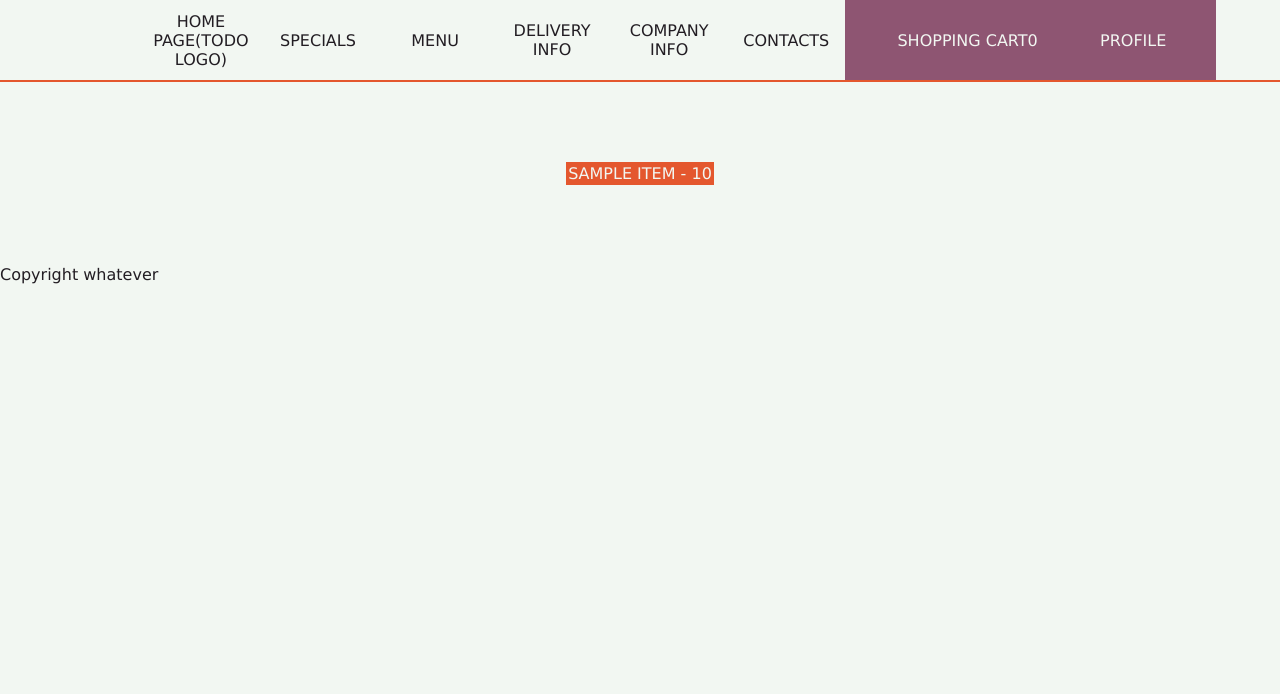
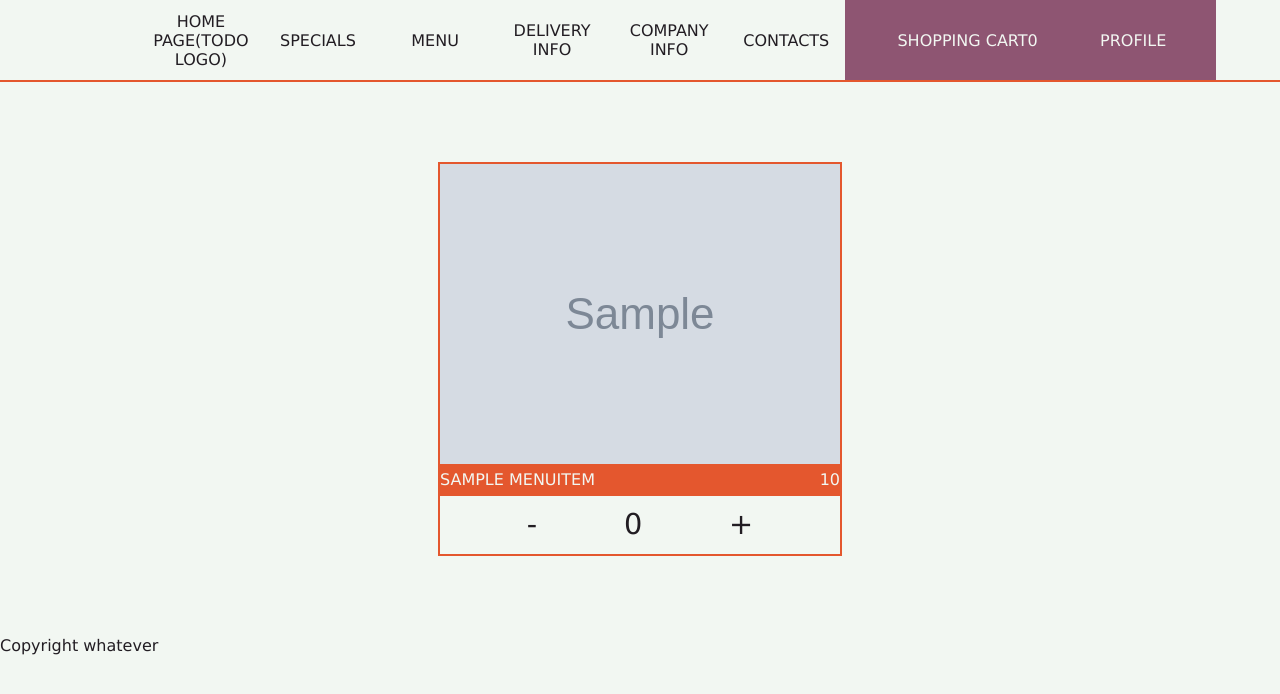
Before and after one commit to LeeRude11/delivery, a Django app: template menu/templates/menu/index.html in a window 1280 px wide. Shown: the top 694 px of the page. Run offline with Django 3.2, Linux system fonts and the light colour scheme; the template is opened without the code that fills it: most values are stand-ins (such as "Sample title", 1, 10 or a date in 2020).

Commit message:
whole new layout

```diff
--- a/menu/templates/menu/index.html
+++ b/menu/templates/menu/index.html
@@ -1,13 +1,42 @@
 {% extends "base.html" %}
 {% block title %}
-  Menu
+Menu
+{% endblock %}
+{% block head %}
+{% load static %}
+<script type="text/javascript" src="{% static 'menu/menu_script.js' %}" defer></script>
+<script type="text/javascript">
+  const update_cart_url = "{% url 'menu:update_cart' %}"
+</script>
 {% endblock %}
 {% block content %}
 <ul id="menu-items-list">
-{% for item in object_list %}
-  <li><a href="{% url 'menu:detail' item.id %}">{{ item.name }} - {{ item.price }}</a></li>
-{% empty %}
+  {% load cart_lookup %}
+  {% for menuitem in menuitem_list %}
+  <li>
+    <div class="menu-item">
+      <div class="menu-item-card">
+        <a href="{% url 'menu:detail' menuitem.id %}">
+          <div class="menu-item-image">
+            <img src="{{ menuitem.image.url }}" alt="{{ menuitem.name }}">
+          </div>
+          <div class="menu-item-info">
+            <span class="menu-item-name">{{ menuitem.name }}</span>
+            <span class="menu-item-price">{{ menuitem.price }}</span>
+          </div>
+        </a>
+      </div>
+      <div class="item-amount">
+          <div class="change-amount" data-action="decrease"></div>
+          <div class="current-amount" data-item_id="{{ menuitem.id }}">
+            <span>{{ request.session|get_cart_item:menuitem.id }}</span>
+          </div>
+          <div class="change-amount" data-action="increase"></div>
+      </div>
+    </div>
+  </li>
+  {% empty %}
   <li>No items in menu :(</li>
-{% endfor %}
+  {% endfor %}
 </ul>
 {% endblock %}
```
Also changed, not shown: menu/templates/menu/detail.html (+16 -6 lines).
